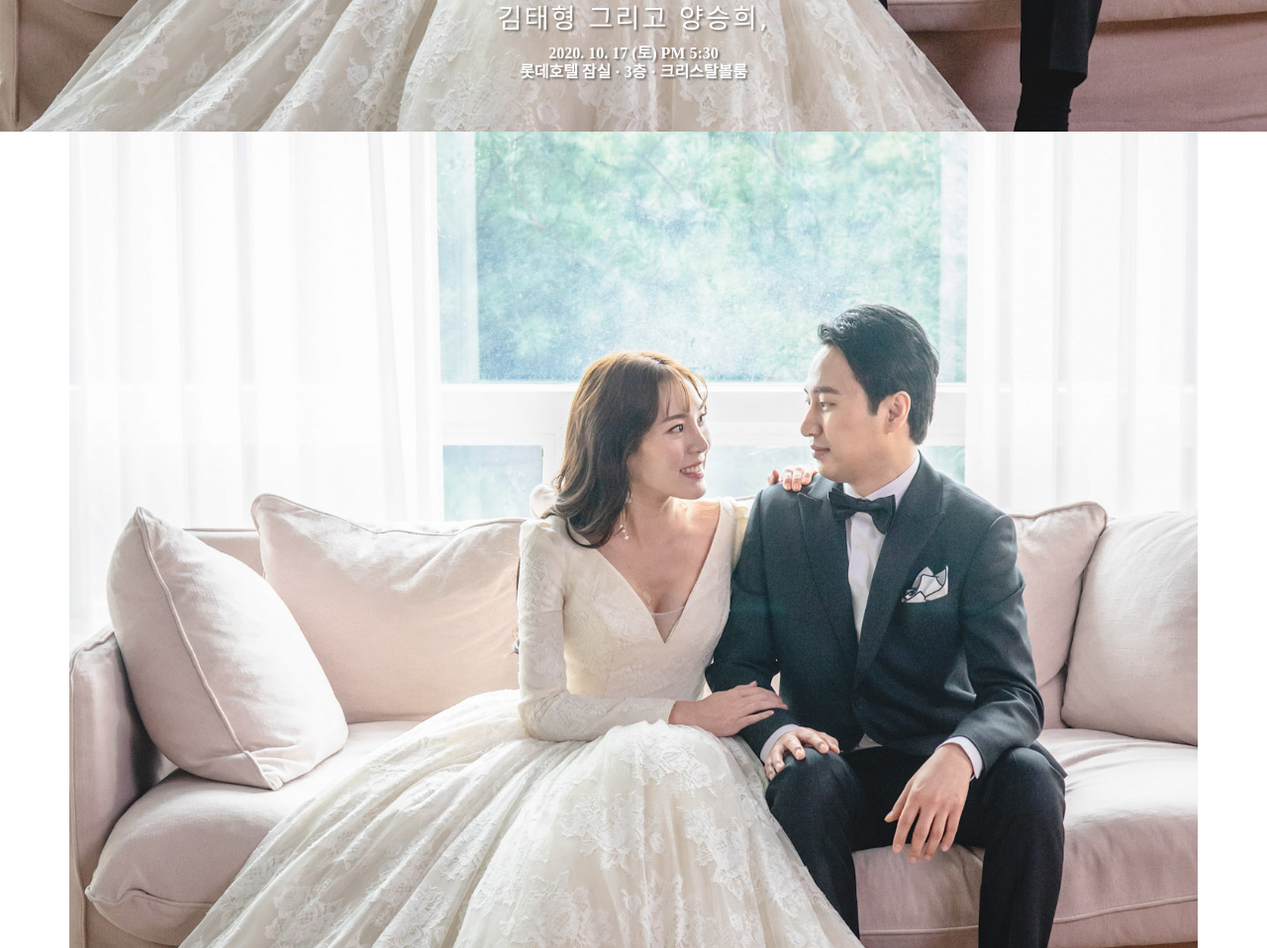
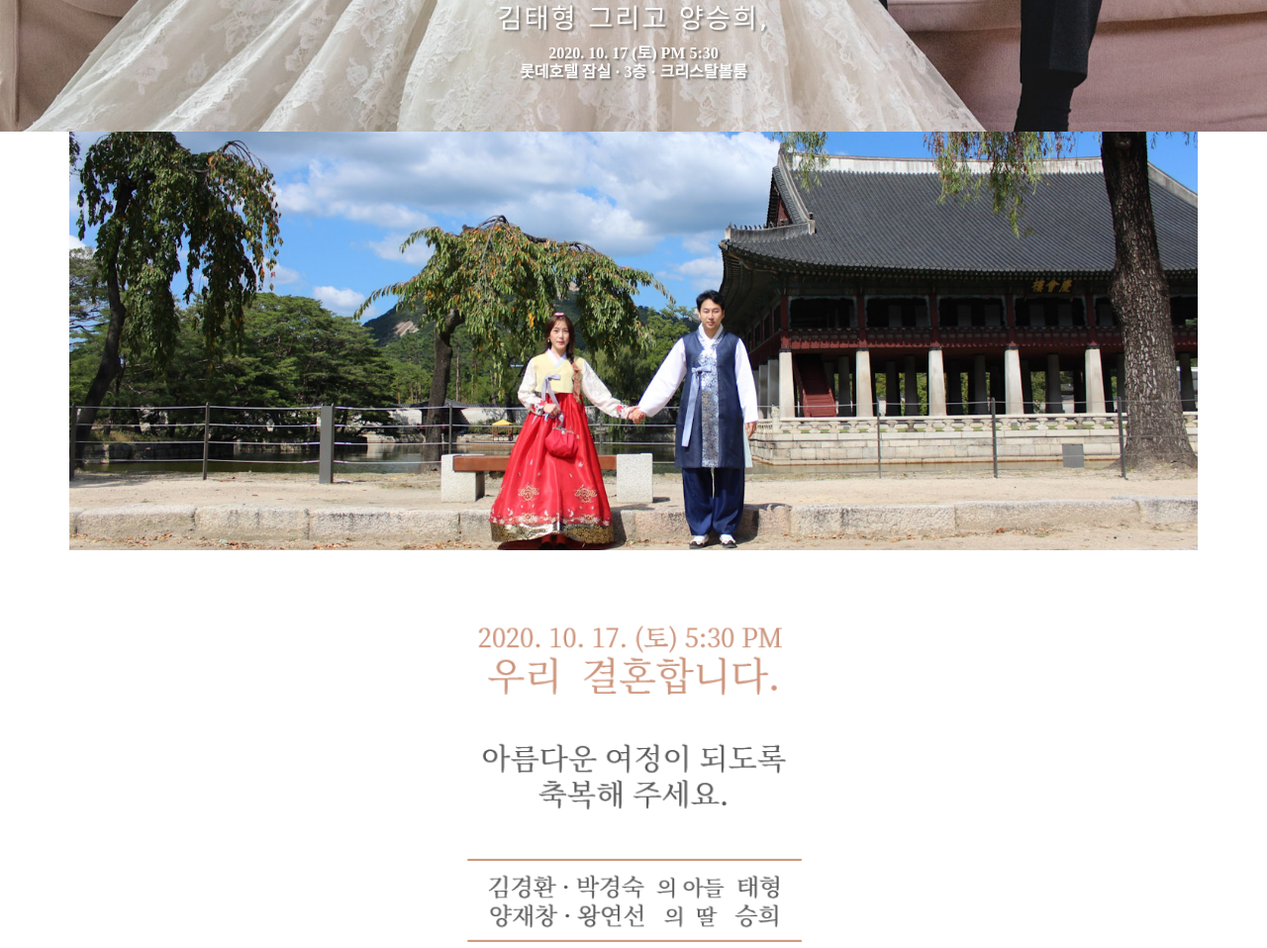
Before and after one commit to samantha-wedding/samantha-wedding.github.io, a plain HTML site: page index.html in a window 1280 px wide. Shown: the part 667-1625 px from the top of the page at 99% size. Drawn offline with nearby package versions, Linux system fonts and the light colour scheme; no server answers; a script that the page names is missing; a web font is replaced by a local one.

Commit message:
Update index.html

```diff
--- a/index.html
+++ b/index.html
@@ -111,7 +111,7 @@
                 <div class="row text-center">
 
                     <div>
-			<img alt="Invitation" class="img-fluid" src="images/image2.jpg"/>
+			<img alt="Invitation" class="img-fluid" src="images/image15.jpg"/>
                     </div>
                 </div>
             </div>
```
